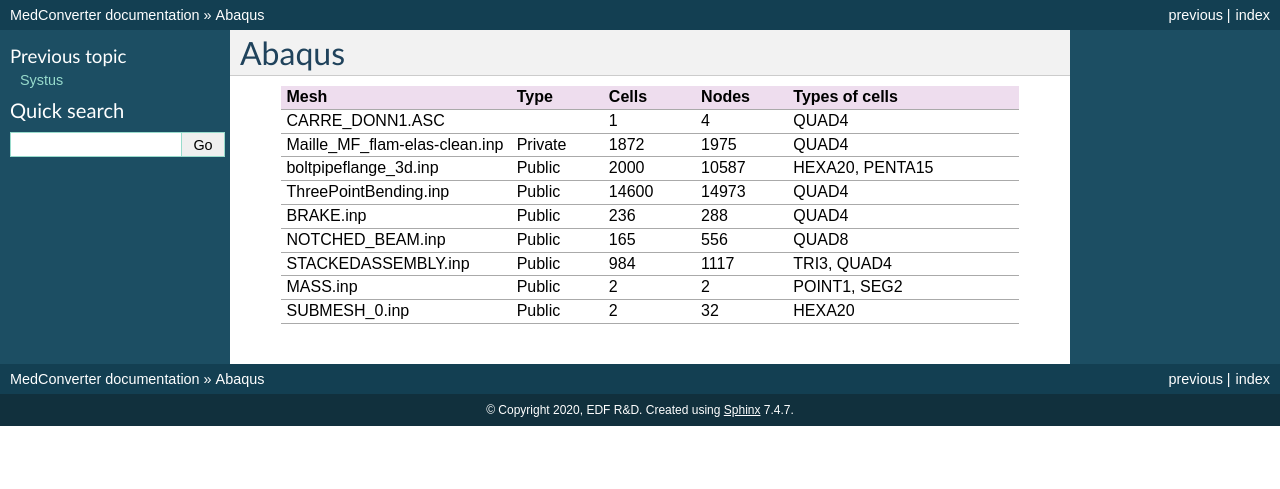
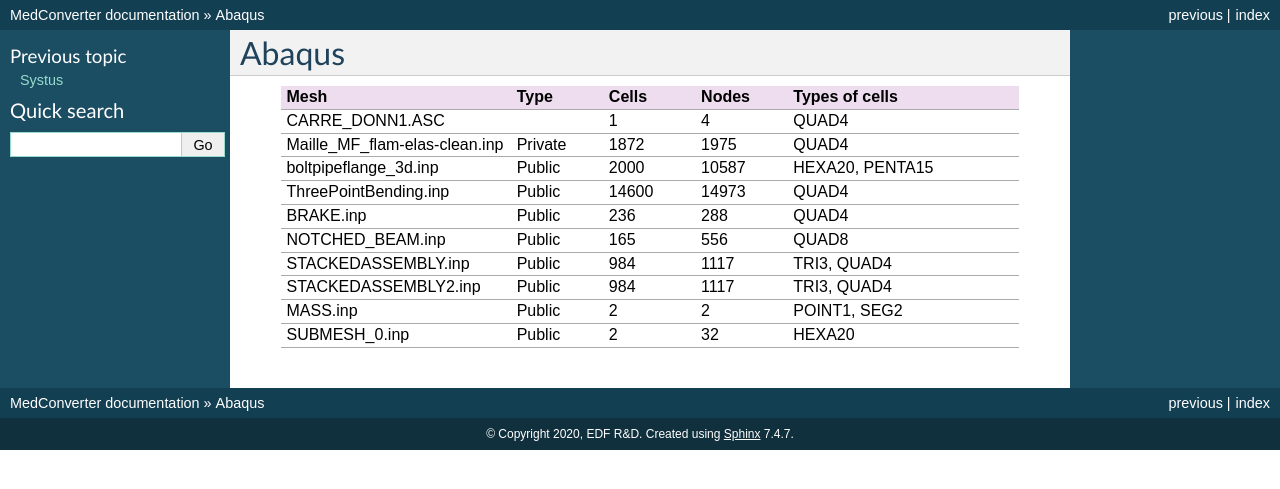
Before and after one commit to jf---/salome-med-convert, a Sphinx documentation site: the page built from doc/sphinx/tests_abaqus.rst, in a window 1280 px wide. Shown: the top 489 px of the page. Built offline with Sphinx 7.4.7, drawn with Linux system fonts in a browser that asks for light colours; formulas are drawn with MathJax 3.

```diff
--- a/doc/sphinx/tests_abaqus.rst
+++ b/doc/sphinx/tests_abaqus.rst
@@ -45,6 +45,11 @@
      - 984
      - 1117
      - TRI3, QUAD4
+   * - STACKEDASSEMBLY2.inp
+     - Public
+     - 984
+     - 1117
+     - TRI3, QUAD4
    * - MASS.inp
      - Public
      - 2
```
Also changed, not shown: 4 other files.
